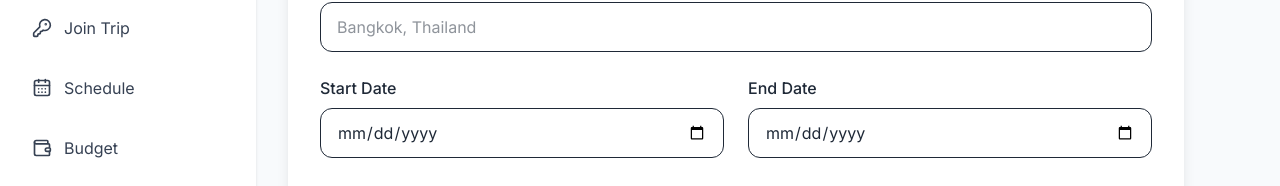
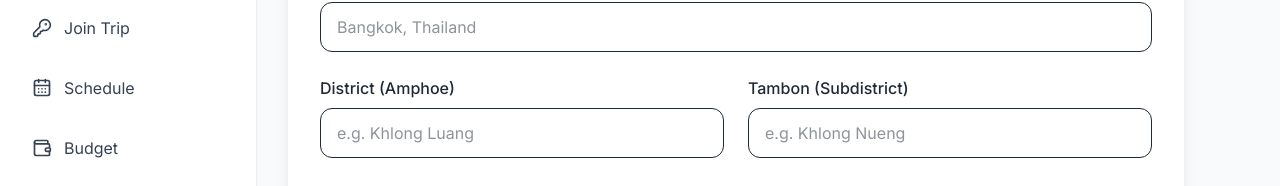
Before and after one commit to SawHsarDohSoe/campus-trip, a React (Vite) app in the folder frontend/: page /trips/create in a window 1280 px wide. Shown: the part 400-586 px from the top of the page. Built offline with nearby package versions, Linux system fonts and the light colour scheme; no server answers; sample sign-in values are in the browser's storage.

Commit message:
Add district and tambon to trips

```diff
--- a/frontend/src/pages/trip/CreateTrip.jsx
+++ b/frontend/src/pages/trip/CreateTrip.jsx
@@ -6,6 +6,8 @@ import { createTrip } from "../../api/authApi";
 const initialForm = {
   title: "",
   destination: "",
+  district: "",
+  tambon: "",
   startDate: "",
   endDate: "",
   transportation: "Bus",
@@ -48,6 +50,8 @@ function CreateTrip() {
         {
           title: formData.title,
           destination: formData.destination,
+          district: formData.district,
+          tambon: formData.tambon,
           startDate: formData.startDate,
           endDate: formData.endDate,
           transportation: formData.transportation,
@@ -135,6 +139,41 @@ function CreateTrip() {
                 placeholder="Bangkok, Thailand"
                 className="w-full rounded-xl border px-4 py-3 outline-none focus:border-[#1E3A8A]"
               />
+            </div>
+
+            {/* Dates */}
+            <div className="grid gap-6 md:grid-cols-2">
+
+              <div>
+                <label className="mb-2 block font-medium">
+                  District (Amphoe)
+                </label>
+
+                <input
+                  required
+                  name="district"
+                  value={formData.district}
+                  onChange={handleChange}
+                  placeholder="e.g. Khlong Luang"
+                  className="w-full rounded-xl border px-4 py-3 outline-none focus:border-[#1E3A8A]"
+                />
+              </div>
+
+              <div>
+                <label className="mb-2 block font-medium">
+                  Tambon (Subdistrict)
+                </label>
+
+                <input
+                  required
+                  name="tambon"
+                  value={formData.tambon}
+                  onChange={handleChange}
+                  placeholder="e.g. Khlong Nueng"
+                  className="w-full rounded-xl border px-4 py-3 outline-none focus:border-[#1E3A8A]"
+                />
+              </div>
+
             </div>
 
             {/* Dates */}
--- a/frontend/src/pages/trip/EditTrip.jsx
+++ b/frontend/src/pages/trip/EditTrip.jsx
@@ -30,6 +30,8 @@ function EditTrip() {
         setFormData({
           title: trip.title,
           destination: trip.destination,
+          district: trip.district || "",
+          tambon: trip.tambon || "",
           startDate: trip.startDate.slice(0, 10),
           endDate: trip.endDate.slice(0, 10),
           transportation: trip.transportation,
@@ -76,6 +78,8 @@ function EditTrip() {
         {
           title: formData.title,
           destination: formData.destination,
+          district: formData.district,
+          tambon: formData.tambon,
           startDate: formData.startDate,
           endDate: formData.endDate,
           transportation: formData.transportation,
@@ -204,6 +208,39 @@ function EditTrip() {
                 onChange={handleChange}
                 className="w-full rounded-xl border px-4 py-3 outline-none focus:border-[#1E3A8A]"
               />
+            </div>
+
+            {/* Dates */}
+            <div className="grid gap-6 md:grid-cols-2">
+
+              <div>
+                <label className="mb-2 block font-medium">
+                  District (Amphoe)
+                </label>
+
+                <input
+                  name="district"
+                  value={formData.district}
+                  onChange={handleChange}
+                  placeholder="e.g. Khlong Luang"
+                  className="w-full rounded-xl border px-4 py-3 outline-none focus:border-[#1E3A8A]"
+                />
+              </div>
+
+              <div>
+                <label className="mb-2 block font-medium">
+                  Tambon (Subdistrict)
+                </label>
+
+                <input
+                  name="tambon"
+                  value={formData.tambon}
+                  onChange={handleChange}
+                  placeholder="e.g. Khlong Nueng"
+                  className="w-full rounded-xl border px-4 py-3 outline-none focus:border-[#1E3A8A]"
+                />
+              </div>
+
             </div>
 
             {/* Dates */}
--- a/frontend/src/pages/trip/TripDetails.jsx
+++ b/frontend/src/pages/trip/TripDetails.jsx
@@ -623,7 +623,9 @@ const isTripOwner =
 
                   <p className="flex items-center gap-2">
                     <MapPin size={18} />
-                    {trip.destination}
+                    {[trip.tambon, trip.district, trip.destination]
+                      .filter(Boolean)
+                      .join(", ")}
                   </p>
 
                   <p className="flex items-center gap-2">
```
Also changed, not shown: 2 other files (tests, documents, lock files or other folders).
